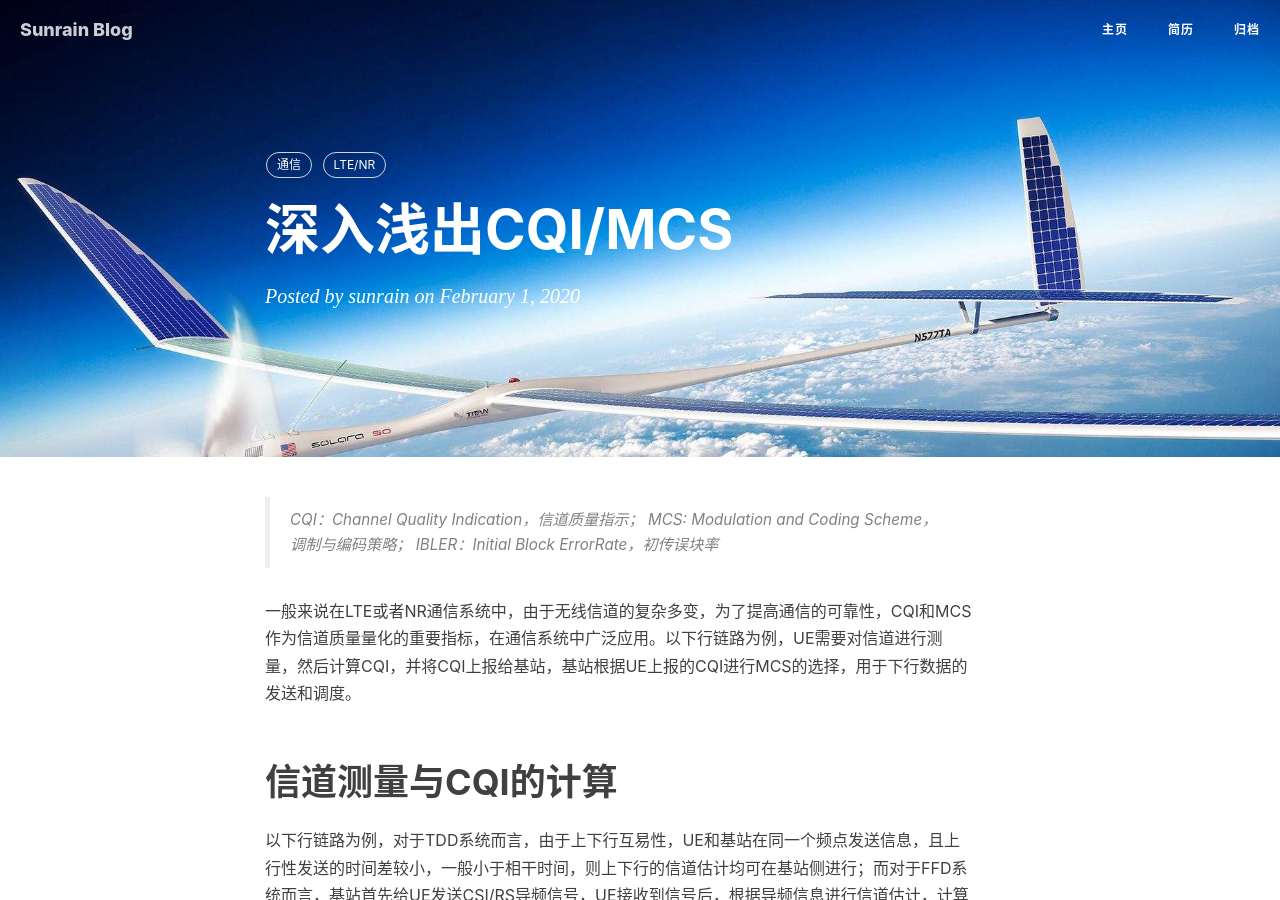
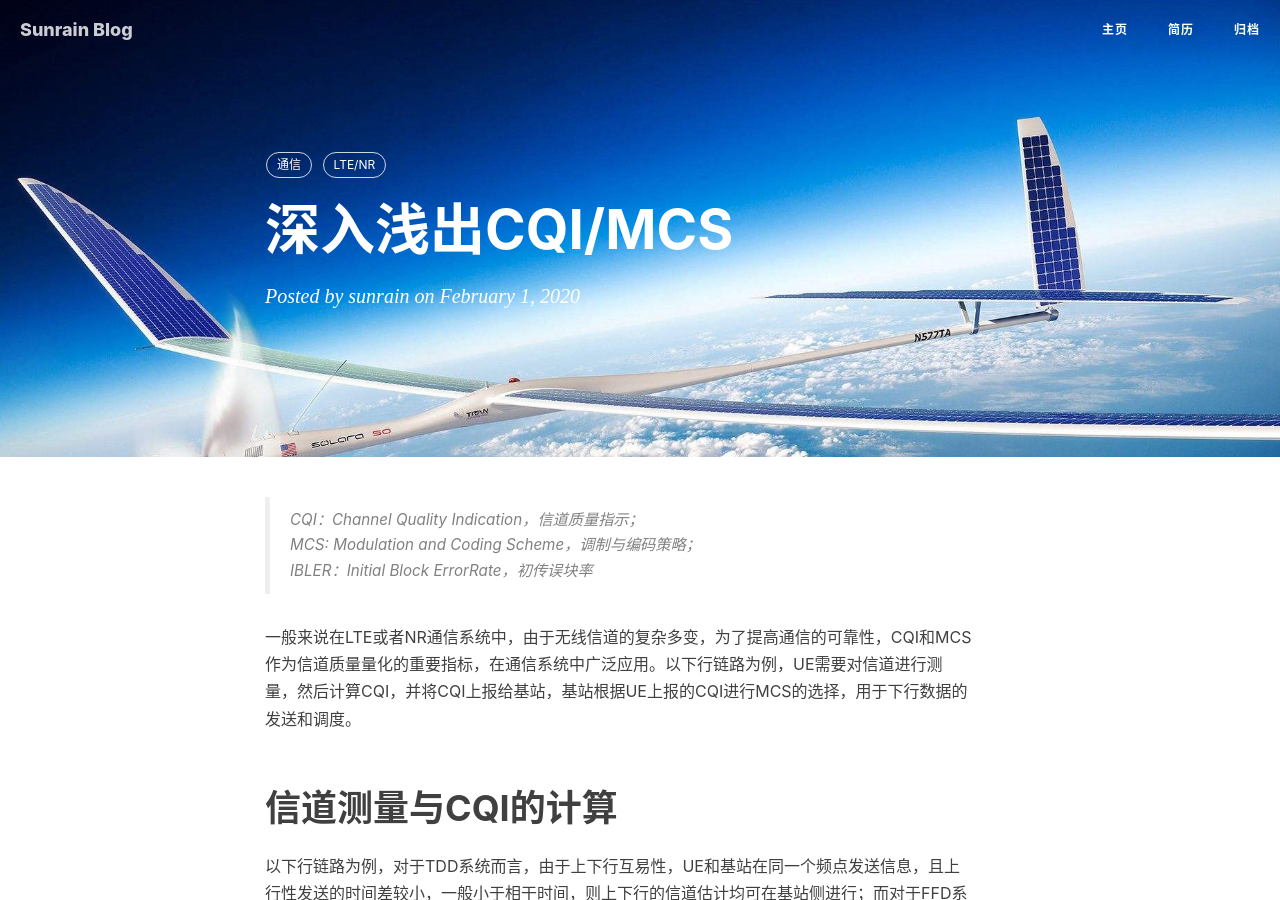
Before and after one commit to ruoqiong/ruoqiong.github.io, a Jekyll site: the page built from _posts/2020-2-1-RScode.md, in a window 1280 px wide and 900 px high. Built offline with Jekyll 4.4.1, drawn with Linux system fonts in a browser that asks for light colours; nearby versions of some CDN libraries; comment, search, counter and statistics services are not loaded.

```diff
--- a/_posts/2020-2-1-RScode.md
+++ b/_posts/2020-2-1-RScode.md
@@ -8,8 +8,8 @@ tags:
     - 通信
     - LTE/NR
 ---
-> CQI：Channel Quality Indication，信道质量指示；
-> MCS: Modulation and Coding Scheme，调制与编码策略；
+> CQI：Channel Quality Indication，信道质量指示；\\
+> MCS: Modulation and Coding Scheme，调制与编码策略；\\
 > IBLER：Initial Block ErrorRate，初传误块率
 
 一般来说在LTE或者NR通信系统中，由于无线信道的复杂多变，为了提高通信的可靠性，CQI和MCS作为信道质量量化的重要指标，在通信系统中广泛应用。以下行链路为例，UE需要对信道进行测量，然后计算CQI，并将CQI上报给基站，基站根据UE上报的CQI进行MCS的选择，用于下行数据的发送和调度。
```
